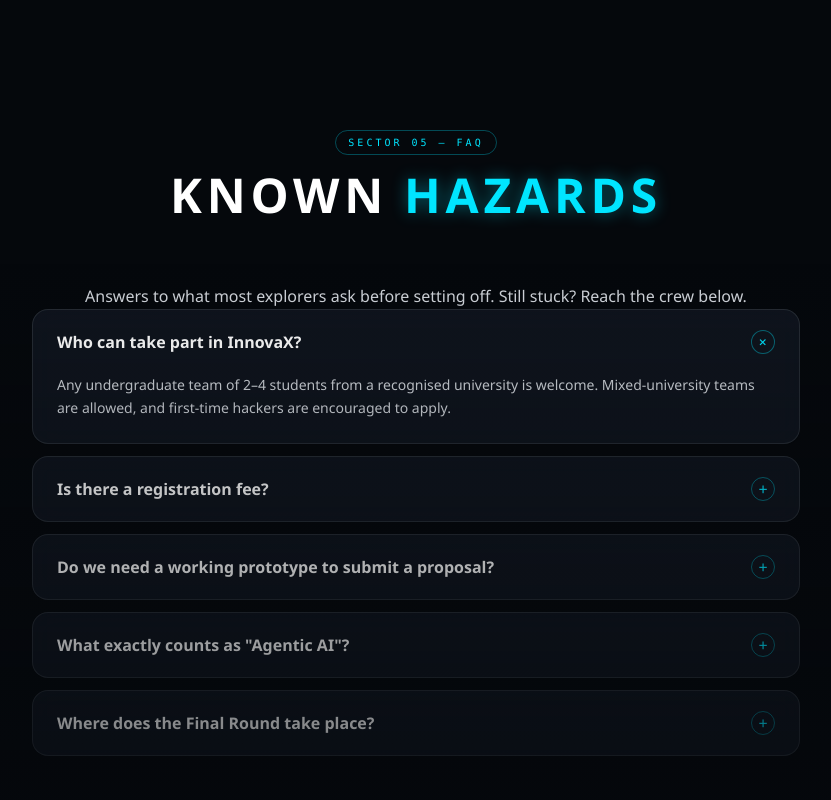
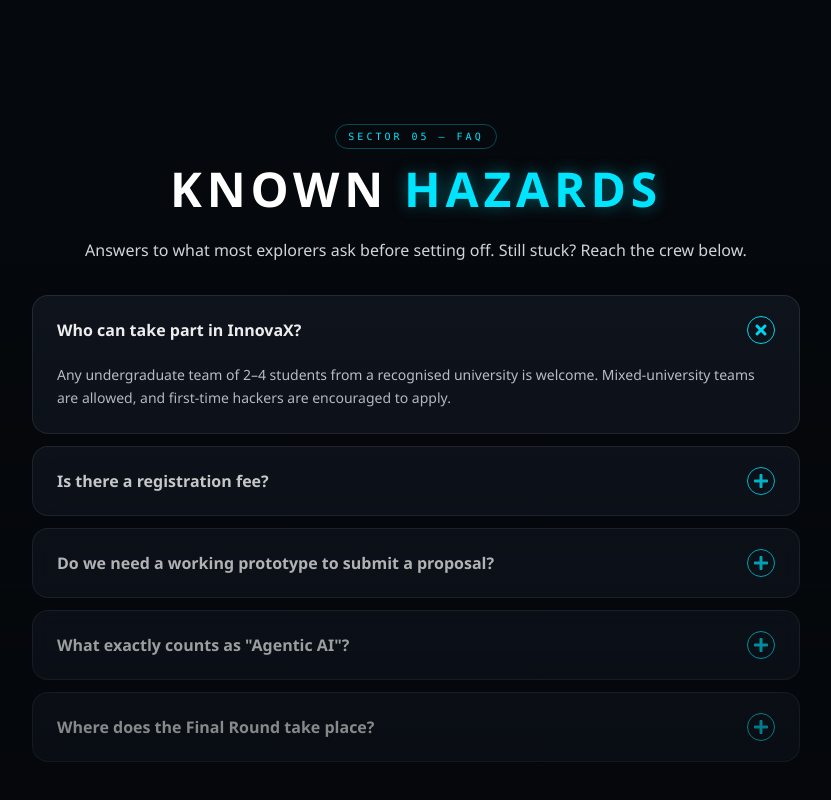
Before and after one commit to nngeek195/innovaX1.0, a Next.js app: page / in a window 1280 px wide. Shown: the part 4414-5214 px from the top of the page, without its empty margins (224-1055 px from the left). Built offline with nearby package versions, Linux system fonts and the light colour scheme.

Commit message:
style: add react-icons dependency and update icon usage in FAQ section

```diff
--- a/app/page.tsx
+++ b/app/page.tsx
@@ -1,6 +1,7 @@
 'use client';
 
 import React, { useEffect, useRef, useState } from 'react';
+import { FaPlus } from "react-icons/fa";
 
 /* ------------------------------------------------------------------ */
 /*  Demo content — swap with real copy once confirmed by the chapter   */
@@ -507,7 +508,7 @@
         <section id="partners" className="section-container text-center">
           <Reveal className="w-full flex flex-col items-center">
             <SectorTag n="04" label="PARTNERS" />
-            <h2 className="heading-glow justify-center">
+            <h2 className="heading-glow justify-center mb-8">
               THE <span className="heading-highlight">GUARDIANS</span>
             </h2>
             <p className="text-[var(--mist)] italic text-sm mb-10 text-center max-w-xl">
@@ -554,10 +555,10 @@
         <section id="faq" className="section-container">
           <Reveal className="w-full flex flex-col items-center text-center">
             <SectorTag n="05" label="FAQ" />
-            <h2 className="heading-glow justify-center">
+            <h2 className="heading-glow justify-center mb-2">
               KNOWN <span className="heading-highlight">HAZARDS</span>
             </h2>
-            <p className="heading-sub text-center">
+            <p className="heading-sub text-center mb-8">
               Answers to what most explorers ask before setting off. Still stuck? Reach the crew below.
             </p>
           </Reveal>
@@ -576,13 +577,13 @@
                       <span className="font-display text-sm md:text-base font-semibold text-white">
                         {f.q}
                       </span>
-                      <span
-                        className={`shrink-0 w-6 h-6 rounded-full border border-[#00E5FF]/40 flex items-center justify-center text-[#00E5FF] transition-transform duration-300 ${
+                      <div
+                        className={`shrink-0 w-7 h-7 rounded-full border border-[#00E5FF] flex items-center justify-center text-[#00E5FF] `}
+                      >
+                        <FaPlus className={`w-4 h-4 transition-transform duration-300 ${
                           open ? 'rotate-45' : ''
-                        }`}
-                      >
-                        +
-                      </span>
+                        }`} />
+                      </div>
                     </button>
                     <div
                       className="grid transition-all duration-300 ease-out"
--- a/package.json
+++ b/package.json
@@ -12,7 +12,8 @@
     "firebase": "^12.18.0",
     "next": "16.3.2",
     "react": "19.2.8",
-    "react-dom": "19.2.8"
+    "react-dom": "19.2.8",
+    "react-icons": "^5.7.0"
   },
   "devDependencies": {
     "@tailwindcss/postcss": "^4",
```
Also changed, not shown: 1 other file (tests, documents, lock files or other folders).
